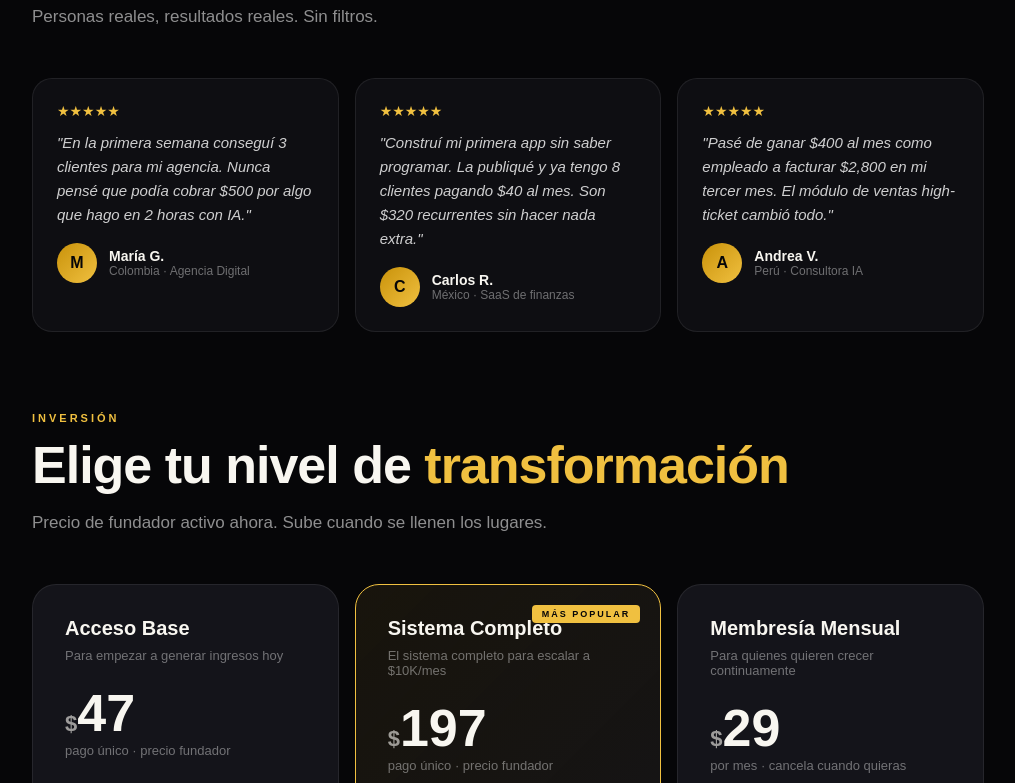
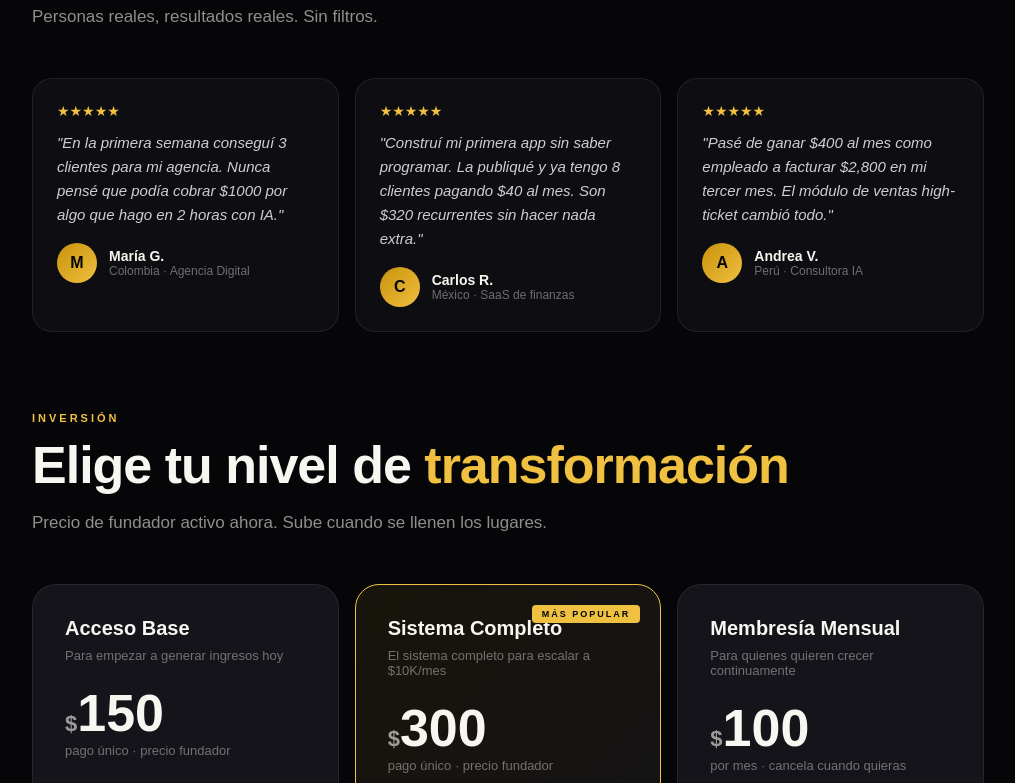
Before and after one commit to digitalsolutionsrd4-collab/universidad-ingresos, a plain HTML site: page index.html in a window 1280 px wide. Shown: the part 3933-4716 px from the top of the page, without its empty margins (132-1147 px from the left). Drawn offline with Linux system fonts and the light colour scheme; a web font is replaced by a local one.

Commit message:
Add files via upload

```diff
--- a/index.html
+++ b/index.html
@@ -775,7 +775,7 @@
       <div class="module-num">03</div>
       <div class="module-title">Ventas High-Ticket</div>
       <ul class="module-items">
-        <li>Cómo vender de $500 a $5,000</li>
+        <li>Cómo vender de $1000 a $5,000</li>
         <li>Guiones de venta por WhatsApp</li>
         <li>Cerrar sin ser vendedor</li>
         <li>Objeciones y cómo manejarlas</li>
@@ -838,7 +838,7 @@
   <div class="testimonials-grid">
     <div class="testimonial-card">
       <div class="testimonial-stars">★★★★★</div>
-      <p class="testimonial-text">"En la primera semana conseguí 3 clientes para mi agencia. Nunca pensé que podía cobrar $500 por algo que hago en 2 horas con IA."</p>
+      <p class="testimonial-text">"En la primera semana conseguí 3 clientes para mi agencia. Nunca pensé que podía cobrar $1000 por algo que hago en 2 horas con IA."</p>
       <div class="testimonial-author">
         <div class="testimonial-avatar">M</div>
         <div><div class="testimonial-name">María G.</div><div class="testimonial-role">Colombia · Agencia Digital</div></div>
@@ -873,7 +873,7 @@
     <div class="price-card">
       <div class="price-name">Acceso Base</div>
       <div class="price-desc">Para empezar a generar ingresos hoy</div>
-      <div class="price-amount"><span>$</span>47</div>
+      <div class="price-amount"><span>$</span>150</div>
       <div class="price-period">pago único · precio fundador</div>
       <ul class="price-features">
         <li><span class="price-check">✓</span> 6 módulos completos</li>
@@ -887,7 +887,7 @@
     <div class="price-card featured">
       <div class="price-name">Sistema Completo</div>
       <div class="price-desc">El sistema completo para escalar a $10K/mes</div>
-      <div class="price-amount"><span>$</span>197</div>
+      <div class="price-amount"><span>$</span>300</div>
       <div class="price-period">pago único · precio fundador</div>
       <ul class="price-features">
         <li><span class="price-check">✓</span> Todo del plan Base</li>
@@ -903,7 +903,7 @@
     <div class="price-card">
       <div class="price-name">Membresía Mensual</div>
       <div class="price-desc">Para quienes quieren crecer continuamente</div>
-      <div class="price-amount"><span>$</span>29</div>
+      <div class="price-amount"><span>$</span>100</div>
       <div class="price-period">por mes · cancela cuando quieras</div>
       <ul class="price-features">
         <li><span class="price-check">✓</span> Nuevos módulos cada mes</li>
@@ -963,7 +963,7 @@
       <input class="lead-input" id="lead-name" type="text" placeholder="Tu nombre completo">
       <input class="lead-input" id="lead-email" type="email" placeholder="Tu correo electrónico">
       <input class="lead-input" id="lead-whatsapp" type="tel" placeholder="Tu WhatsApp (con código de país)">
-      <button class="btn-lead" onclick="submitLead()">🚀 Quiero acceso ahora — $47 fundador</button>
+      <button class="btn-lead" onclick="submitLead()">🚀 Quiero acceso ahora — $150 fundador</button>
       <div class="lead-privacy">🔒 Tus datos están seguros. Sin spam. Puedes cancelar cuando quieras.</div>
     </div>
 
```
